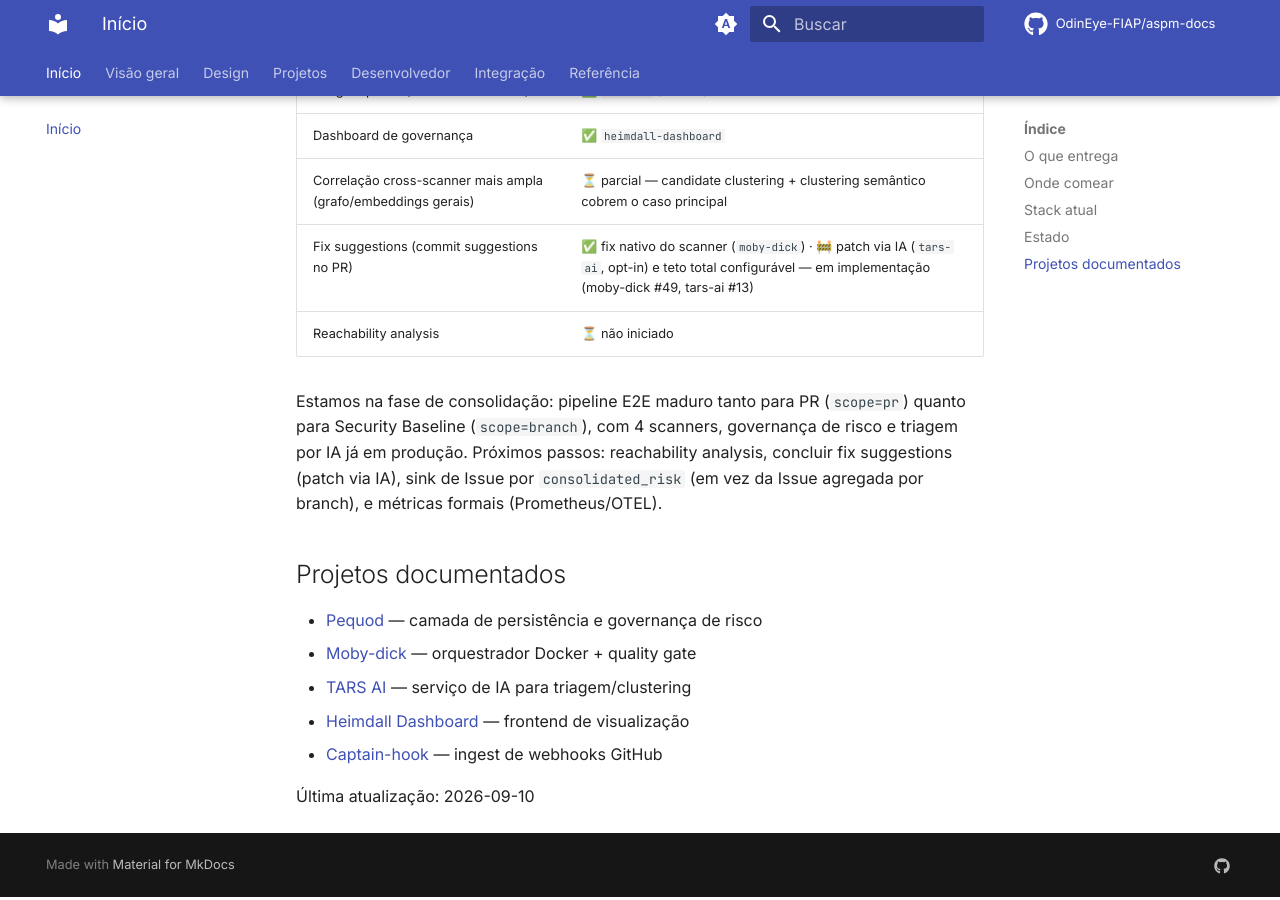
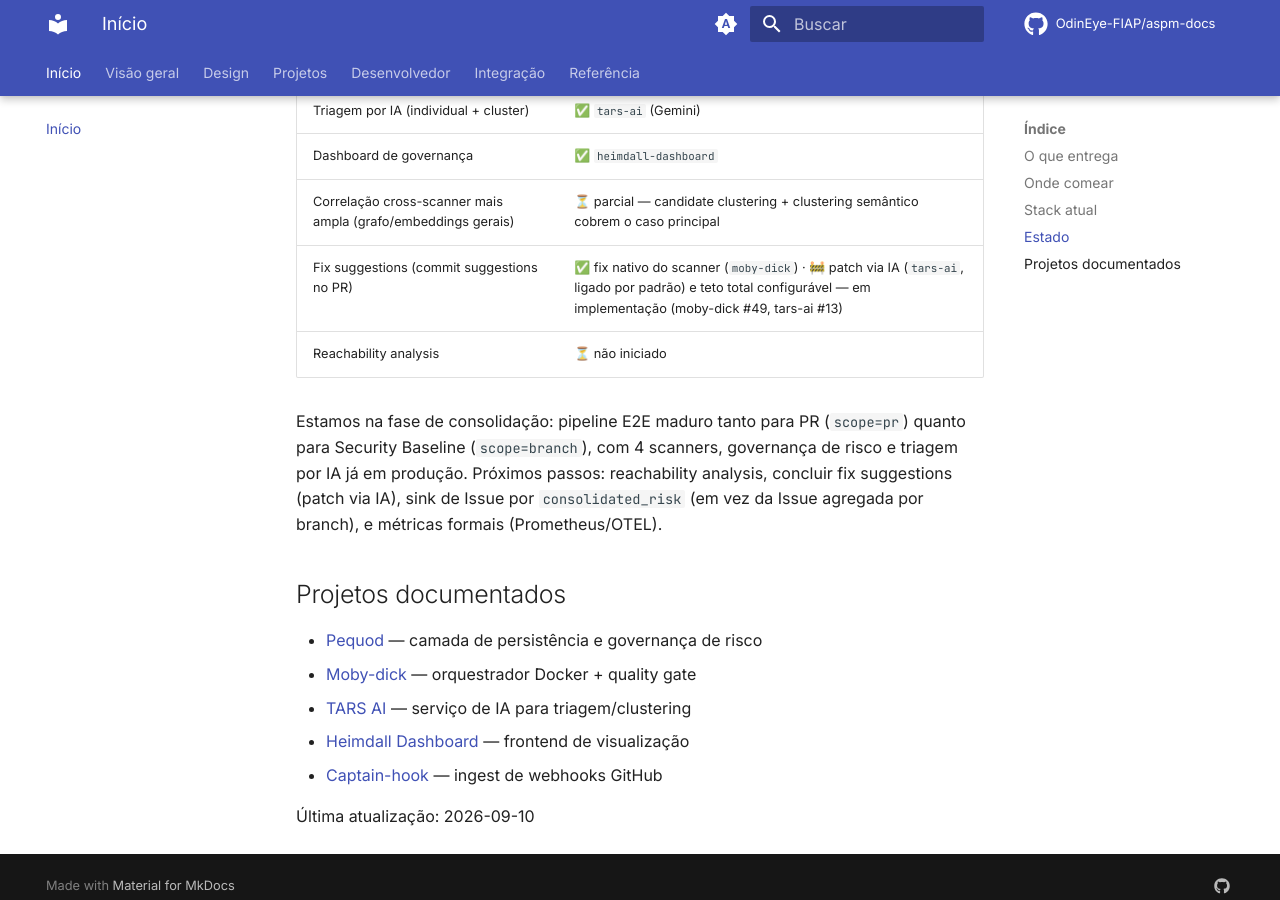
Before and after one commit to OdinEye-FIAP/aspm-docs, an MkDocs documentation site: the page built from docs/index.md, in a window 1280 px wide and 900 px high, scrolled down 2098 px. Built offline with MkDocs 1.6.1 and Material for MkDocs 9.7.7, drawn with Linux system fonts in a browser that asks for light colours; comment, search, counter and statistics services are not loaded.

Commit message:
docs: patch via IA das fix suggestions é ligado por padrão
Co-Authored-By: Claude Sonnet 5.5 <noreply@anthropic.com>
Claude-Session: https://claude.ai/code/session_017p2tf5WFNH9YWHqvEi9dz4

```diff
--- a/docs/index.md
+++ b/docs/index.md
@@ -85,7 +85,7 @@ flowchart LR
 | Triagem por IA (individual + cluster) | ✅ `tars-ai` (Gemini) |
 | Dashboard de governança | ✅ `heimdall-dashboard` |
 | Correlação cross-scanner mais ampla (grafo/embeddings gerais) | ⏳ parcial — candidate clustering + clustering semântico cobrem o caso principal |
-| Fix suggestions (commit suggestions no PR) | ✅ fix nativo do scanner (`moby-dick`) · 🚧 patch via IA (`tars-ai`, opt-in) e teto total configurável — em implementação (moby-dick #49, tars-ai #13) |
+| Fix suggestions (commit suggestions no PR) | ✅ fix nativo do scanner (`moby-dick`) · 🚧 patch via IA (`tars-ai`, ligado por padrão) e teto total configurável — em implementação (moby-dick #49, tars-ai #13) |
 | Reachability analysis | ⏳ não iniciado |
 
 Estamos na fase de consolidação: pipeline E2E maduro tanto para PR (`scope=pr`) quanto para Security Baseline (`scope=branch`), com 4 scanners, governança de risco e triagem por IA já em produção. Próximos passos: reachability analysis, concluir fix suggestions (patch via IA), sink de Issue por `consolidated_risk` (em vez da Issue agregada por branch), e métricas formais (Prometheus/OTEL).
```
Also changed, not shown: docs/overview/decisions.md (+1 -1 lines), docs/overview/what-is-aspm.md (+1 -1 lines).
